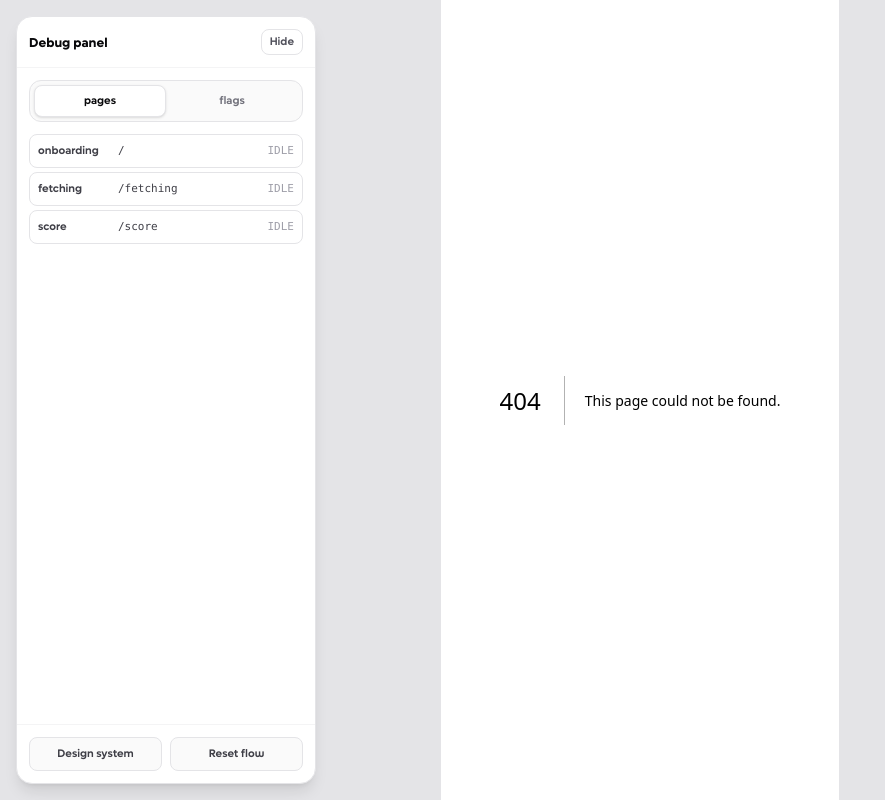
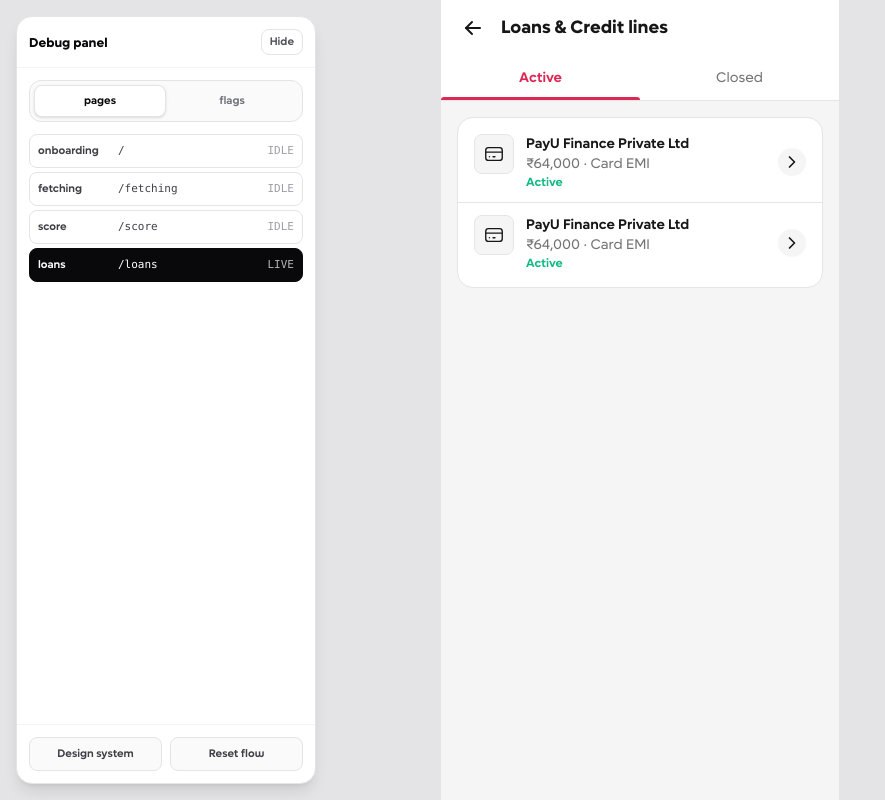
Before and after one commit to jothachil/credit-score-repo, a Next.js app: page /loans in a window 1280 px wide. Before the commit this address had no page. Shown: the whole page, without its empty margins (0-885 px from the left). Built offline with nearby package versions, Linux system fonts and the light colour scheme.

Commit message:
Add Loans page and LoanRow component for displaying loan details. Update DebugNavigationSidebar to include loans path and enhance NavBar to support border customization.

```diff
--- a/app/components/DebugNavigationSidebar.js
+++ b/app/components/DebugNavigationSidebar.js
@@ -21,6 +21,10 @@
   {
     id: "score",
     path: "/score",
+  },
+  {
+    id: "loans",
+    path: "/loans",
   },
 ];
 
--- /dev/null
+++ b/app/components/LoanRow.js
@@ -0,0 +1,66 @@
+import { IconChevronRight } from "@tabler/icons-react";
+
+// Circular chevron affordance on the trailing edge of a row.
+function ChevronCircle() {
+  return (
+    <span className="flex size-7 shrink-0 items-center justify-center rounded-full bg-background-secondary text-content-primary">
+      <IconChevronRight size={20} stroke={2} />
+    </span>
+  );
+}
+
+/**
+ * A tappable loan / credit-line row: logo tile, name + detail + status, chevron.
+ *
+ *   <LoanRow icon={IconCreditCard} name="…" detail="…" status="Active"
+ *            tone="positive" />
+ *
+ * `tone` colors the status line ("negative" → red, else green). `large` bumps
+ * the name to 16px; `last` drops the bottom divider for the final row.
+ */
+export default function LoanRow({
+  icon: Icon,
+  name,
+  detail,
+  status,
+  tone,
+  large,
+  last,
+}) {
+  return (
+    <button
+      type="button"
+      className={`flex w-full cursor-pointer items-center justify-between gap-3 px-4 py-3 text-left transition-colors hover:bg-background-secondary ${
+        last ? "" : "border-b border-border-primary"
+      }`}
+    >
+      <span className="flex items-start gap-3">
+        <span className="grid size-10 shrink-0 place-items-center rounded-lg border border-border-primary bg-background-secondary text-content-primary">
+          <Icon size={22} stroke={1.5} />
+        </span>
+        <span className="flex flex-col">
+          <span
+            className={`font-semibold text-content-primary ${
+              large ? "text-sm leading-6" : "text-[14px] leading-5"
+            }`}
+          >
+            {name}
+          </span>
+          <span className="text-[14px] leading-5 text-content-secondary">
+            {detail}
+          </span>
+          <span
+            className={`text-[12px] leading-4 font-semibold ${
+              tone === "negative"
+                ? "text-content-negative"
+                : "text-content-postive"
+            }`}
+          >
+            {status}
+          </span>
+        </span>
+      </span>
+      <ChevronCircle />
+    </button>
+  );
+}
--- a/app/components/NavBar.js
+++ b/app/components/NavBar.js
@@ -10,16 +10,22 @@
  *   <NavBar title="Short Title" backHref="/somewhere" />
  *
  * Pass `backHref` to navigate to a specific route, or omit it to go back in
- * history. Sticks to the top of the mobile frame.
+ * history. Sticks to the top of the mobile frame. Set `border={false}` to drop
+ * the bottom divider (e.g. when the bar sits directly above tabs that already
+ * carry one).
  */
-export default function NavBar({ title, backHref }) {
+export default function NavBar({ title, backHref, border = true }) {
   const router = useRouter();
 
   const backClassName =
     "-m-2 inline-flex shrink-0 cursor-pointer items-center justify-center rounded-lg p-2 text-content-primary outline-none transition-colors hover:bg-background-secondary focus-visible:outline-2 focus-visible:outline-offset-2 focus-visible:outline-border-selected";
 
   return (
-    <header className="sticky top-0 z-10 flex items-center gap-4 border-b border-border-primary bg-background-primary px-5 py-4">
+    <header
+      className={`sticky top-0 z-10 flex items-center gap-4 bg-background-primary px-5 py-4 ${
+        border ? "border-b border-border-primary" : ""
+      }`}
+    >
       {backHref ? (
         <Link href={backHref} aria-label="Back" className={backClassName}>
           <IconArrowLeft size={24} stroke={2} />
--- /dev/null
+++ b/app/loans/page.js
@@ -0,0 +1,75 @@
+"use client";
+
+import { IconCreditCard, IconHome } from "@tabler/icons-react";
+import { useState } from "react";
+import LoanRow from "../components/LoanRow";
+import NavBar from "../components/NavBar";
+import { Tabs, TabsList, TabsPanel, TabsTab } from "../components/TabsField";
+
+const ACTIVE_LOANS = [
+  {
+    id: "payu-1",
+    icon: IconCreditCard,
+    name: "PayU Finance Private Ltd",
+    detail: "₹64,000 · Card EMI",
+    status: "Active",
+    tone: "positive",
+  },
+  {
+    id: "payu-2",
+    icon: IconCreditCard,
+    name: "PayU Finance Private Ltd",
+    detail: "₹64,000 · Card EMI",
+    status: "Active",
+    tone: "positive",
+  },
+];
+
+const CLOSED_LOANS = [
+  {
+    id: "jun-statement",
+    icon: IconHome,
+    name: "Jun statement",
+    detail: "₹64,000 · House Loan",
+    status: "Closed",
+    tone: "negative",
+  },
+];
+
+function LoanList({ loans }) {
+  return (
+    <div className="overflow-hidden rounded-2xl border border-border-primary bg-background-primary py-1">
+      {loans.map((loan, i) => (
+        <LoanRow key={loan.id} {...loan} last={i === loans.length - 1} />
+      ))}
+    </div>
+  );
+}
+
+export default function Loans() {
+  const [tab, setTab] = useState("active");
+
+  return (
+    <div className="flex flex-1 flex-col bg-background-secondary">
+      <NavBar title="Loans & Credit lines" backHref="/score" border={false} />
+
+      <Tabs value={tab} onValueChange={setTab} className="flex flex-1 flex-col">
+        <TabsList className="bg-background-primary">
+          <TabsTab value="active" className="flex-1 text-center">
+            Active
+          </TabsTab>
+          <TabsTab value="closed" className="flex-1 text-center">
+            Closed
+          </TabsTab>
+        </TabsList>
+
+        <TabsPanel value="active" className="px-4">
+          <LoanList loans={ACTIVE_LOANS} />
+        </TabsPanel>
+        <TabsPanel value="closed" className="px-4">
+          <LoanList loans={CLOSED_LOANS} />
+        </TabsPanel>
+      </Tabs>
+    </div>
+  );
+}
--- a/app/score/page.js
+++ b/app/score/page.js
@@ -3,7 +3,6 @@
 import "slot-text/style.css";
 import {
   IconArrowLeft,
-  IconChevronRight,
   IconCreditCard,
   IconHome,
   IconRefresh,
@@ -12,6 +11,7 @@
 import { useRouter } from "next/navigation";
 import { useEffect, useState } from "react";
 import { SlotText } from "slot-text/react";
+import LoanRow from "../components/LoanRow";
 import { debugFlagAtoms } from "../state/debugFlags";
 
 // FICO score model. Bands run low → high; each segment of the gauge is sized
@@ -55,53 +55,6 @@
   const fraction = Math.min(Math.max((score - SCORE_MIN) / range, 0), 1);
   const activeTick = Math.round((1 - fraction) * (SCORE_TICKS.length - 1));
   return { segments, band, activeTick };
-}
-
-function ChevronCircle() {
-  return (
-    <span className="flex size-7 shrink-0 items-center justify-center rounded-full bg-background-secondary text-content-primary">
-      <IconChevronRight size={20} stroke={2} />
-    </span>
-  );
-}
-
-function LoanRow({ icon: Icon, name, detail, status, tone, large, last }) {
-  return (
-    <button
-      type="button"
-      className={`flex w-full cursor-pointer items-center justify-between gap-3 px-4 py-3 text-left transition-colors hover:bg-background-secondary ${
-        last ? "" : "border-b border-border-primary"
-      }`}
-    >
-      <span className="flex items-start gap-3">
-        <span className="grid size-10 shrink-0 place-items-center rounded-lg border border-border-primary bg-background-secondary text-content-primary">
-          <Icon size={22} stroke={1.5} />
-        </span>
-        <span className="flex flex-col">
-          <span
-            className={`font-semibold text-content-primary ${
-              large ? "text-sm leading-6" : "text-[14px] leading-5"
-            }`}
-          >
-            {name}
-          </span>
-          <span className="text-[14px] leading-5 text-content-secondary">
-            {detail}
-          </span>
-          <span
-            className={`text-[12px] leading-4 font-semibold ${
-              tone === "negative"
-                ? "text-content-negative"
-                : "text-content-postive"
-            }`}
-          >
-            {status}
-          </span>
-        </span>
-      </span>
-      <ChevronCircle />
-    </button>
-  );
 }
 
 // Factors that move the score — a horizontally scrolling row of cards.
@@ -293,9 +246,18 @@
         </section>
 
         <section className="flex flex-col gap-2">
-          <h2 className="text-sm leading-6 font-semibold text-content-secondary">
-            Loans &amp; Credit lines
-          </h2>
+          <div className="flex items-center justify-between gap-4">
+            <h2 className="text-sm leading-6 font-semibold text-content-secondary">
+              Loans &amp; Credit lines
+            </h2>
+            <button
+              type="button"
+              onClick={() => router.push("/loans")}
+              className="cursor-pointer text-[14px] leading-5 font-bold text-content-brand"
+            >
+              View all
+            </button>
+          </div>
           <div className="overflow-hidden rounded-2xl border border-border-primary bg-background-primary py-1">
             <LoanRow
               icon={IconCreditCard}
```
